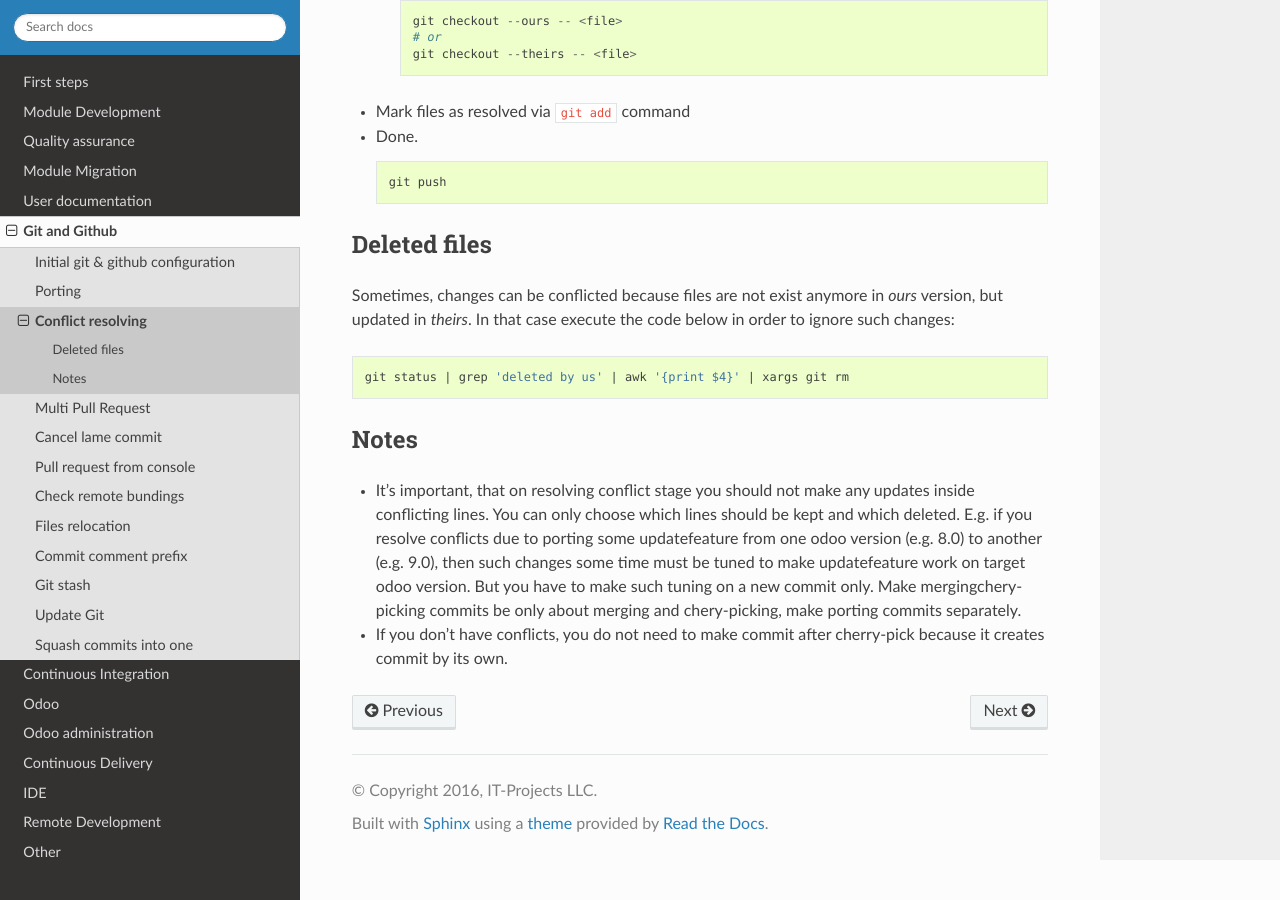
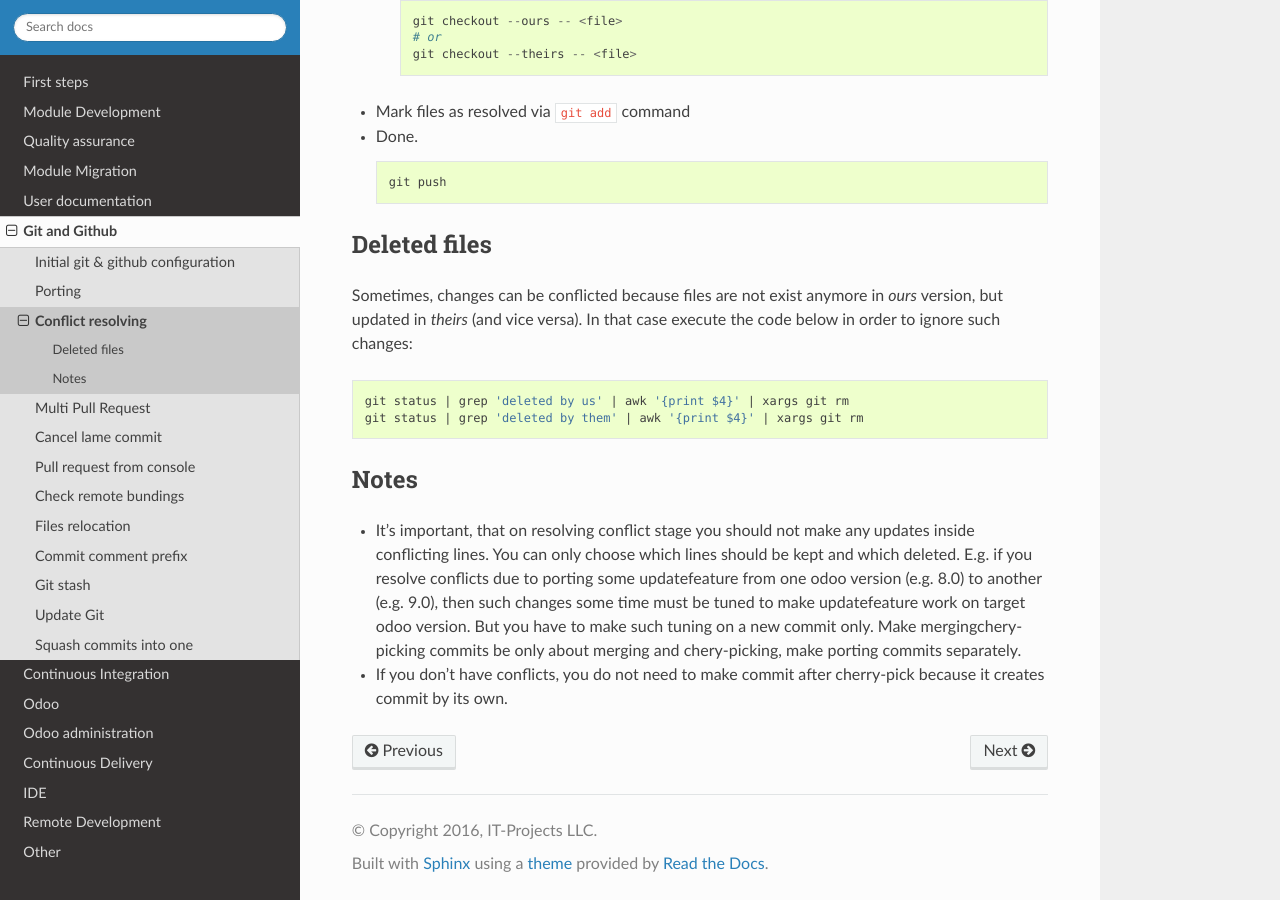
Before and after one commit to itpp-labs/odoo-development, a Sphinx documentation site: the page built from docs/git/conflicts.rst, in a window 1280 px wide and 900 px high, scrolled down 577 px. Built offline with Sphinx 7.4.7 and the Read the Docs theme 2.0.0, drawn with Linux system fonts in a browser that asks for light colours.

Commit message:
add: deleted by them case

```diff
--- a/docs/git/conflicts.rst
+++ b/docs/git/conflicts.rst
@@ -29,11 +29,12 @@ What to do if you got conflicts:
 
 Deleted files
 ~~~~~~~~~~~~~
-Sometimes, changes can be conflicted because files are not exist anymore in *ours* version, but updated in *theirs*. In that case execute the code below in order to ignore such changes:
+Sometimes, changes can be conflicted because files are not exist anymore in *ours* version, but updated in *theirs* (and vice versa). In that case execute the code below in order to ignore such changes:
 
 .. code:: bash
 
     git status | grep 'deleted by us' | awk '{print $4}' | xargs git rm
+    git status | grep 'deleted by them' | awk '{print $4}' | xargs git rm
 
 
 Notes
```
